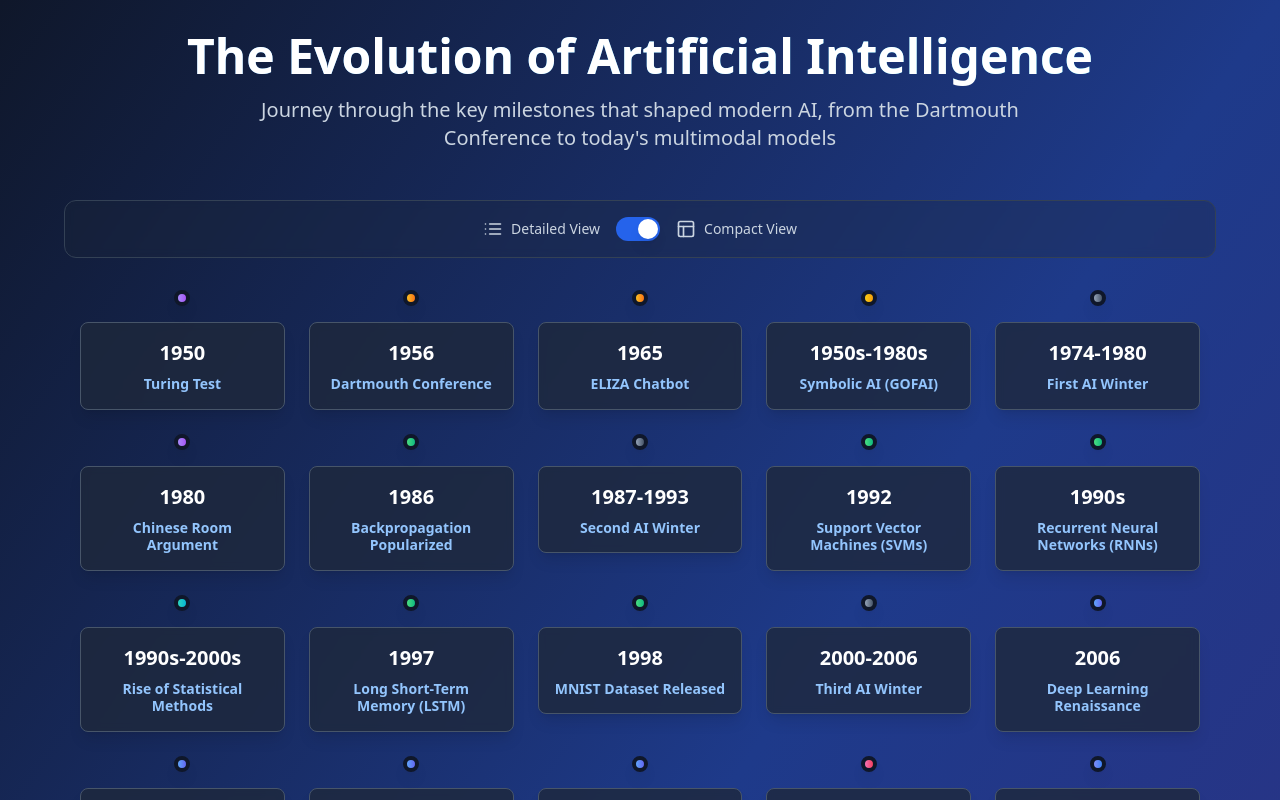
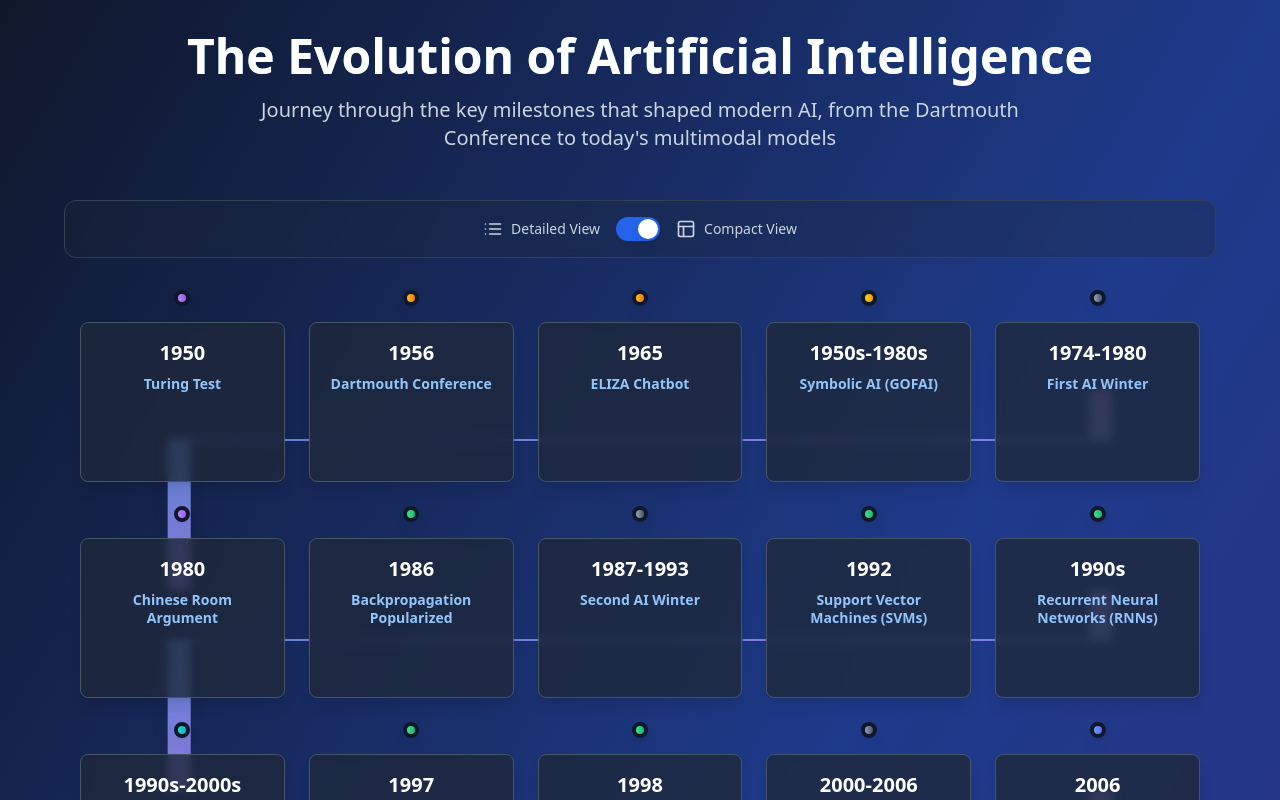
Before and after one commit to malminhas/ai-chronicle-view, a React (Vite) app: page / in a window 1280 px wide. Shown: the top 800 px of the page. Built offline with nearby package versions, Linux system fonts and the light colour scheme.

Commit message:
Fix: Ensure blue line in compact view
The blue line connecting the boxes in the compact view was not visible. This commit ensures the line is rendered correctly.

```diff
--- a/src/components/CompactTimeline.tsx
+++ b/src/components/CompactTimeline.tsx
@@ -1,5 +1,5 @@
 
-import { useState } from "react";
+import { useState, useEffect } from "react";
 import { TimelineEventData } from "@/data/timelineData";
 import { getCategoryColor } from "@/utils/categoryUtils";
 
@@ -10,26 +10,44 @@ interface CompactTimelineProps {
 
 export const CompactTimeline = ({ events, onEventClick }: CompactTimelineProps) => {
   const [hoveredEvent, setHoveredEvent] = useState<string | null>(null);
+  const [windowWidth, setWindowWidth] = useState<number>(0);
+
+  useEffect(() => {
+    const handleResize = () => {
+      setWindowWidth(window.innerWidth);
+    };
+
+    // Set initial width
+    setWindowWidth(window.innerWidth);
+
+    window.addEventListener('resize', handleResize);
+    return () => window.removeEventListener('resize', handleResize);
+  }, []);
 
   // Function to get columns based on screen size (matching Tailwind breakpoints)
   const getColumnsForScreenSize = () => {
-    if (typeof window !== 'undefined') {
-      const width = window.innerWidth;
-      if (width >= 1280) return 5; // xl
-      if (width >= 1024) return 4; // lg
-      if (width >= 768) return 3;  // md
-      if (width >= 640) return 2;  // sm
-      return 1; // default
-    }
-    return 5; // fallback for SSR
+    if (windowWidth >= 1280) return 5; // xl
+    if (windowWidth >= 1024) return 4; // lg
+    if (windowWidth >= 768) return 3;  // md
+    if (windowWidth >= 640) return 2;  // sm
+    return 1; // default
   };
+
+  const cols = getColumnsForScreenSize();
+  const totalRows = Math.ceil(events.length / cols);
+  const containerHeight = totalRows * 200; // 200px per row
 
   return (
     <div className="mb-16">
       {/* Grid timeline container */}
-      <div className="relative">
+      <div className="relative" style={{ height: `${containerHeight}px` }}>
         {/* Timeline connecting lines */}
-        <svg className="absolute inset-0 w-full h-full pointer-events-none" style={{ zIndex: 1 }}>
+        <svg
+          className="absolute inset-0 w-full h-full pointer-events-none"
+          style={{ zIndex: 1 }}
+          viewBox={`0 0 100 ${containerHeight}`}
+          preserveAspectRatio="none"
+        >
           <defs>
             <linearGradient id="timelineGradient" x1="0%" y1="0%" x2="100%" y2="100%">
               <stop offset="0%" stopColor="#60A5FA" />
@@ -40,31 +58,26 @@ export const CompactTimeline = ({ events, onEventClick }: CompactTimelineProps)
           {events.map((_, index) => {
             if (index === events.length - 1) return null;
 
-            // Use a fixed column count for consistent line drawing
-            const cols = 5; // This will work for xl screens, and scale down appropriately
             const currentRow = Math.floor(index / cols);
             const currentCol = index % cols;
             const nextIndex = index + 1;
             const nextRow = Math.floor(nextIndex / cols);
             const nextCol = nextIndex % cols;
 
-            // Calculate positions
+            // Calculate positions as percentages
             const cellWidth = 100 / cols;
-            const cellHeight = 180; // Adjusted for better spacing
+            const rowHeight = 200;
 
-            const x1 = `${currentCol * cellWidth + cellWidth / 2}%`;
-            const y1 = currentRow * cellHeight + 80;
-
-            let x2, y2;
-            let pathData = "";
+            const x1 = currentCol * cellWidth + cellWidth / 2;
+            const y1 = currentRow * rowHeight + 100; // Center of the dot
 
             if (currentRow !== nextRow) {
-              // Snake pattern: at end of row, create L-shaped path to start of next row
-              const midY = y1 + 40;
-              const nextY = nextRow * cellHeight + 80;
+              // Snake pattern: L-shaped path to start of next row
+              const x2 = cellWidth / 2; // First column of next row
+              const y2 = nextRow * rowHeight + 100;
+              const midY = y1 + 50; // Drop down point
 
-              // Create path that goes down then across to start of next row
-              pathData = `M ${x1} ${y1} L ${x1} ${midY} L ${cellWidth / 2}% ${midY} L ${cellWidth / 2}% ${nextY}`;
+              const pathData = `M ${x1} ${y1} L ${x1} ${midY} L ${x2} ${midY} L ${x2} ${y2}`;
 
               return (
                 <path
@@ -73,14 +86,14 @@ export const CompactTimeline = ({ events, onEventClick }: CompactTimelineProps)
                   stroke="url(#timelineGradient)"
                   strokeWidth="2"
                   fill="none"
-                  opacity="0.7"
+                  opacity="0.8"
                   className="drop-shadow-sm"
                 />
               );
             } else {
               // Same row: straight horizontal line
-              x2 = `${nextCol * cellWidth + cellWidth / 2}%`;
-              y2 = nextRow * cellHeight + 80;
+              const x2 = nextCol * cellWidth + cellWidth / 2;
+              const y2 = nextRow * rowHeight + 100;
 
               return (
                 <line
@@ -91,7 +104,7 @@ export const CompactTimeline = ({ events, onEventClick }: CompactTimelineProps)
                   y2={y2}
                   stroke="url(#timelineGradient)"
                   strokeWidth="2"
-                  opacity="0.7"
+                  opacity="0.8"
                   className="drop-shadow-sm"
                 />
               );
@@ -108,7 +121,7 @@ export const CompactTimeline = ({ events, onEventClick }: CompactTimelineProps)
             return (
               <div
                 key={eventKey}
-                className="relative flex flex-col items-center cursor-pointer group"
+                className="relative flex flex-col items-center cursor-pointer group h-48"
                 onMouseEnter={() => setHoveredEvent(eventKey)}
                 onMouseLeave={() => setHoveredEvent(null)}
                 onClick={() => onEventClick(event)}
@@ -117,7 +130,7 @@ export const CompactTimeline = ({ events, onEventClick }: CompactTimelineProps)
                 <div className={`w-4 h-4 bg-gradient-to-r ${colorClasses} rounded-full border-4 border-slate-900 shadow-lg transition-all duration-300 ${isHovered ? 'scale-125 shadow-xl' : ''} z-10 mb-4`}></div>
 
                 {/* Event card */}
-                <div className={`bg-slate-800/80 backdrop-blur-sm p-4 rounded-lg border border-slate-600 shadow-lg transition-all duration-300 ${isHovered ? 'border-blue-400/50 shadow-blue-500/20 transform scale-105' : ''} w-full`}>
+                <div className={`bg-slate-800/80 backdrop-blur-sm p-4 rounded-lg border border-slate-600 shadow-lg transition-all duration-300 ${isHovered ? 'border-blue-400/50 shadow-blue-500/20 transform scale-105' : ''} w-full flex-1`}>
                   {/* Year */}
                   <div className="text-xl font-bold text-white mb-2 text-center">{event.year}</div>
 
```
